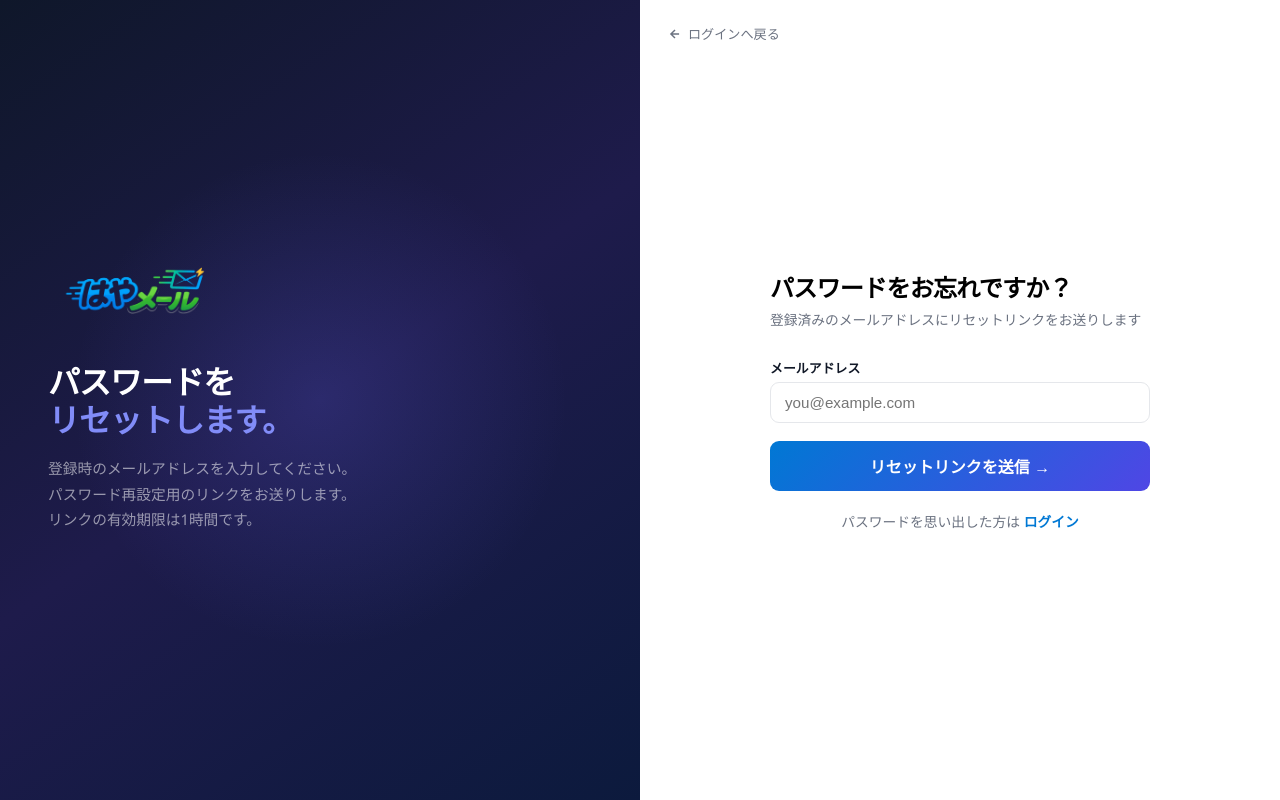
After one commit to koei78/AI-mail, a Django app: page /accounts/password-reset/ in a window 1280 px wide. The commit adds this page. Run offline with Django 4.2, Linux system fonts and the light colour scheme; parts of the project's set-up code (start-up, migrations or seed data) failed here and were passed over.

Commit message:
パスワードリセット機能を追加。

```diff
--- a/accounts/templates/registration/auth.html
+++ b/accounts/templates/registration/auth.html
@@ -226,6 +226,9 @@ input.err{border-color:var(--red)}
       </div>
       <button type="submit" class="btn-submit">ログイン →</button>
     </form>
+    <div style="text-align:right;margin-top:8px;margin-bottom:4px">
+      <a href="/accounts/password-reset/" style="font-size:.8rem;color:var(--sub);text-decoration:none">パスワードをお忘れの方</a>
+    </div>
     <div class="divider">アカウントをお持ちでない方</div>
     <div class="switch-hint">
       <button class="switch-btn" onclick="switchTab('register')">新規登録はこちら</button>
--- a/accounts/templates/registration/login.html
+++ b/accounts/templates/registration/login.html
@@ -153,6 +153,9 @@ input.e{border-color:var(--red)}
       </div>
       <button type="submit" class="btn">ログイン →</button>
     </form>
+    <div style="text-align:right;margin-top:8px;margin-bottom:4px">
+      <a href="/accounts/password-reset/" style="font-size:.8rem;color:var(--sub);text-decoration:none">パスワードをお忘れの方</a>
+    </div>
 
     <div class="divider">アカウントをお持ちでない方</div>
     <div class="r-link"><a href="/accounts/register/">新規登録はこちら →</a></div>
--- a/accounts/urls.py
+++ b/accounts/urls.py
@@ -1,3 +1,4 @@
+from django.contrib.auth import views as auth_views
 from django.urls import path
 
 from . import views
@@ -9,4 +10,20 @@ urlpatterns = [
     path('login/',    views.login_view,     name='login'),
     path('logout/',   views.logout_view,    name='logout'),
     path('register/', views.register_view,  name='register'),
+    path('password-reset/', auth_views.PasswordResetView.as_view(
+        template_name='registration/password_reset_form.html',
+        email_template_name='registration/password_reset_email.txt',
+        subject_template_name='registration/password_reset_subject.txt',
+        success_url='/accounts/password-reset/done/',
+    ), name='password_reset'),
+    path('password-reset/done/', auth_views.PasswordResetDoneView.as_view(
+        template_name='registration/password_reset_done.html',
+    ), name='password_reset_done'),
+    path('password-reset/<uidb64>/<token>/', auth_views.PasswordResetConfirmView.as_view(
+        template_name='registration/password_reset_confirm.html',
+        success_url='/accounts/password-reset/complete/',
+    ), name='password_reset_confirm'),
+    path('password-reset/complete/', auth_views.PasswordResetCompleteView.as_view(
+        template_name='registration/password_reset_complete.html',
+    ), name='password_reset_complete'),
 ]
--- /dev/null
+++ b/templates/registration/password_reset_form.html
@@ -0,0 +1,102 @@
+<!DOCTYPE html>
+<html lang="ja">
+<head>
+<meta charset="UTF-8">
+<meta name="viewport" content="width=device-width, initial-scale=1.0">
+<title>はやメール — パスワードリセット</title>
+<style>
+*,*::before,*::after{box-sizing:border-box;margin:0;padding:0}
+:root{
+  --blue:#0078d4;--blue2:#005a9e;--indigo:#4f46e5;
+  --text:#111827;--sub:#6b7280;--border:#e5e7eb;--bg:#f9fafb;--red:#dc2626;
+}
+body{
+  font-family:'Segoe UI',-apple-system,BlinkMacSystemFont,'Hiragino Sans',sans-serif;
+  min-height:100vh;display:grid;grid-template-columns:1fr 1fr;background:#fff;
+}
+.left-panel{
+  background:linear-gradient(145deg,#0f172a 0%,#1e1b4b 50%,#0c1a3d 100%);
+  padding:48px;display:flex;flex-direction:column;justify-content:center;position:relative;overflow:hidden;
+}
+.lp-glow{position:absolute;width:500px;height:500px;border-radius:50%;background:radial-gradient(circle,rgba(99,102,241,.2),transparent 70%);top:50%;left:50%;transform:translate(-50%,-50%);pointer-events:none}
+.lp-logo{display:flex;align-items:center;gap:10px;margin-bottom:48px;position:relative}
+.lp-tagline{font-size:clamp(1.6rem,2.5vw,2.2rem);font-weight:900;color:#fff;line-height:1.2;margin-bottom:16px;letter-spacing:-.03em;position:relative}
+.lp-tagline .accent{color:#818cf8}
+.lp-desc{font-size:.92rem;color:rgba(255,255,255,.55);line-height:1.75;max-width:380px;position:relative}
+.right-panel{
+  display:flex;flex-direction:column;justify-content:center;align-items:center;
+  padding:48px 40px;background:#fff;position:relative;
+}
+.back-link{position:absolute;top:24px;left:28px;display:flex;align-items:center;gap:6px;font-size:.82rem;color:var(--sub);text-decoration:none;transition:color .15s}
+.back-link:hover{color:var(--text)}
+.form-wrap{width:100%;max-width:380px}
+.form-title{font-size:1.5rem;font-weight:900;letter-spacing:-.03em;margin-bottom:6px}
+.form-sub{font-size:.86rem;color:var(--sub);margin-bottom:28px;line-height:1.5}
+.fg{margin-bottom:18px}
+label{display:block;font-size:.8rem;font-weight:700;color:var(--text);margin-bottom:5px;letter-spacing:.01em}
+input[type=email]{
+  width:100%;padding:11px 14px;border:1.5px solid var(--border);border-radius:9px;
+  font-size:.95rem;outline:none;color:var(--text);background:#fff;transition:border-color .15s,box-shadow .15s;
+}
+input:focus{border-color:var(--blue);box-shadow:0 0 0 3px rgba(0,120,212,.1)}
+.err-banner{background:#fef2f2;border:1px solid #fca5a5;border-radius:8px;padding:10px 14px;margin-bottom:18px}
+.err-banner li{list-style:none;font-size:.82rem;color:var(--red);padding:1px 0}
+.err-banner li::before{content:'⚠ '}
+.btn-submit{
+  width:100%;padding:13px;border:none;border-radius:9px;
+  background:linear-gradient(135deg,var(--blue),var(--indigo));
+  color:#fff;font-size:1rem;font-weight:800;cursor:pointer;transition:opacity .15s,transform .12s;
+}
+.btn-submit:hover{opacity:.92;transform:translateY(-1px)}
+.btn-submit:active{transform:translateY(0)}
+.switch-hint{text-align:center;font-size:.86rem;color:var(--sub);margin-top:20px}
+.switch-hint a{color:var(--blue);font-weight:700;text-decoration:none}
+.switch-hint a:hover{text-decoration:underline}
+@media(max-width:768px){body{grid-template-columns:1fr}.left-panel{display:none}.right-panel{padding:40px 24px}}
+</style>
+</head>
+<body>
+<div class="left-panel">
+  <div class="lp-glow"></div>
+  <div class="lp-logo">
+    <img src="/static/img/logo.png" alt="はやメール" style="height:48px;display:block">
+  </div>
+  <div class="lp-tagline">
+    パスワードを<br>
+    <span class="accent">リセットします。</span>
+  </div>
+  <p class="lp-desc">
+    登録時のメールアドレスを入力してください。<br>
+    パスワード再設定用のリンクをお送りします。<br>
+    リンクの有効期限は1時間です。
+  </p>
+</div>
+<div class="right-panel">
+  <a href="/accounts/auth/" class="back-link">
+    <svg width="14" height="14" fill="none" viewBox="0 0 24 24" stroke="currentColor" stroke-width="2.5"><path d="M19 12H5M12 19l-7-7 7-7"/></svg>
+    ログインへ戻る
+  </a>
+  <div class="form-wrap">
+    <div class="form-title">パスワードをお忘れですか？</div>
+    <div class="form-sub">登録済みのメールアドレスにリセットリンクをお送りします</div>
+    {% if form.errors %}
+    <ul class="err-banner">
+      {% for field in form %}{% for e in field.errors %}<li>{{ e }}</li>{% endfor %}{% endfor %}
+      {% for e in form.non_field_errors %}<li>{{ e }}</li>{% endfor %}
+    </ul>
+    {% endif %}
+    <form method="post">
+      {% csrf_token %}
+      <div class="fg">
+        <label for="id_email">メールアドレス</label>
+        <input type="email" name="email" id="id_email" placeholder="you@example.com" autocomplete="email" required>
+      </div>
+      <button type="submit" class="btn-submit">リセットリンクを送信 →</button>
+    </form>
+    <div class="switch-hint">
+      パスワードを思い出した方は <a href="/accounts/auth/">ログイン</a>
+    </div>
+  </div>
+</div>
+</body>
+</html>
--- /dev/null
+++ b/templates/registration/password_reset_subject.txt
@@ -0,0 +1 @@
+はやメール パスワードリセットのご案内
```
Also changed, not shown: config/settings.py (+12 -0 lines), templates/registration/password_reset_complete.html (added, +66 -0 lines), templates/registration/password_reset_confirm.html (added, +135 -0 lines), templates/registration/password_reset_done.html (added, +73 -0 lines), templates/registration/password_reset_email.txt (added, +15 -0 lines).
